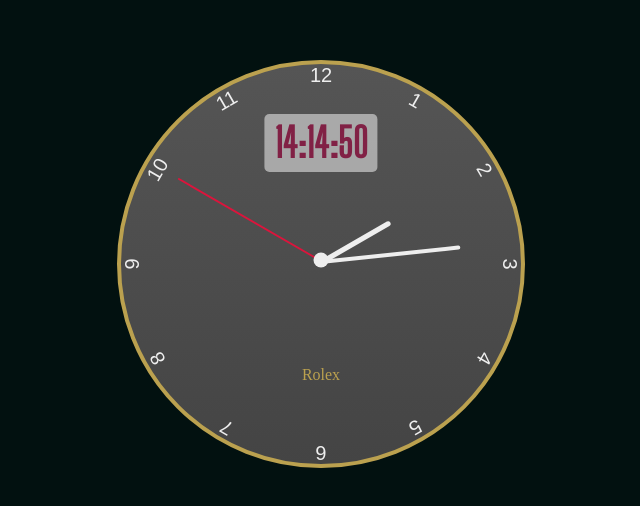
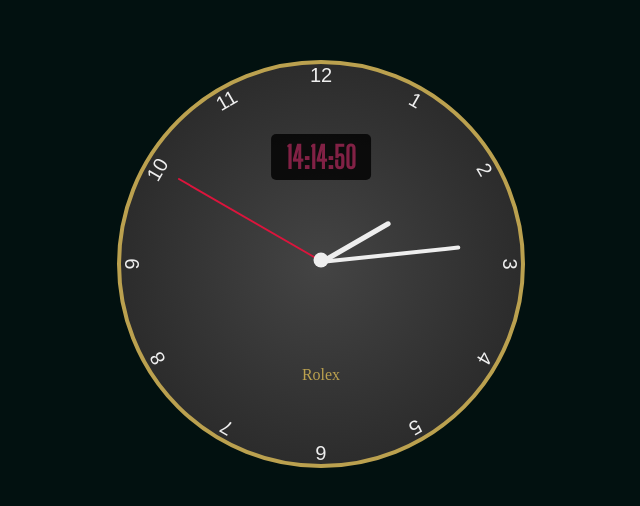
Before and after one commit to sinarqn/analog-clock, a plain HTML site: page index.html in a window 1280 px wide. Shown: the part 148-654 px from the top of the page, without its empty margins (319-959 px from the left). Drawn offline with Linux system fonts and the light colour scheme.

Commit message:
changed style of clock

```diff
--- a/style.css
+++ b/style.css
@@ -14,17 +14,17 @@ body{
   display: flex;
   align-items: center;
   justify-content: center;
-  font-size: 40px;
+  font-size: 30px;
   font-family: sans-serif;
   font-weight: bold;
   font-family: 'Big Shoulders Display', cursive;
   position: absolute;
-  top: 50px;
+  top: 70px;
   left: 50%;
   transform: translateX(-50%);
   z-index: 9;
-  background-color: rgba(255, 255, 255, 0.5);
-  padding: 5px 10px;
+  background-color: rgba(0, 0, 0, 0.8);
+  padding: 5px 15px;
   border-radius: 5px;
 }
 .brand{
@@ -45,7 +45,7 @@ body{
   border: 4px solid #bba14f;
   border-radius: 50%;
   position: relative;
-  background-image: linear-gradient(to top, #444, #555);
+  background-image: radial-gradient(#444, #222);
 }
 .clock-circle .number{
   --rotate: 0deg;
```
